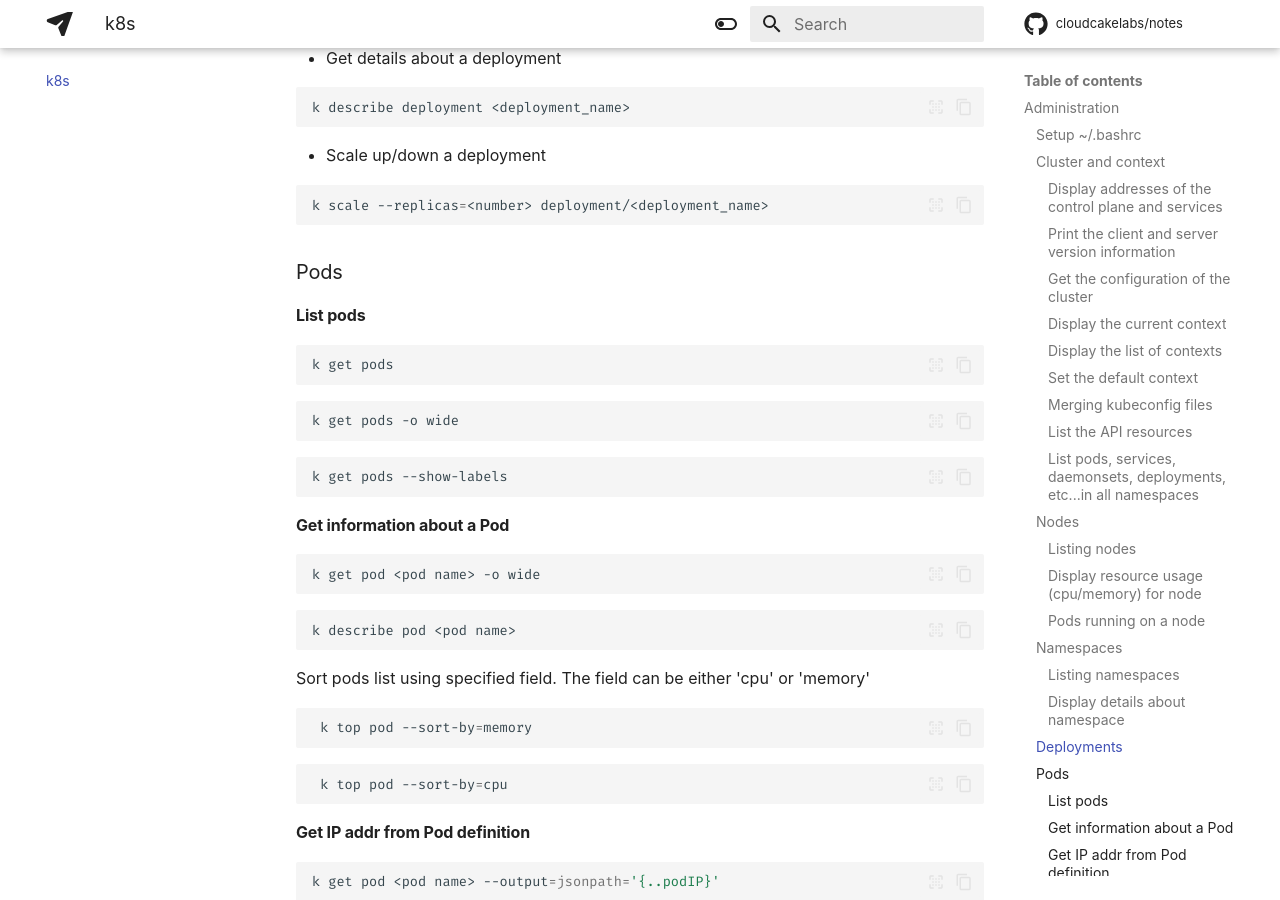
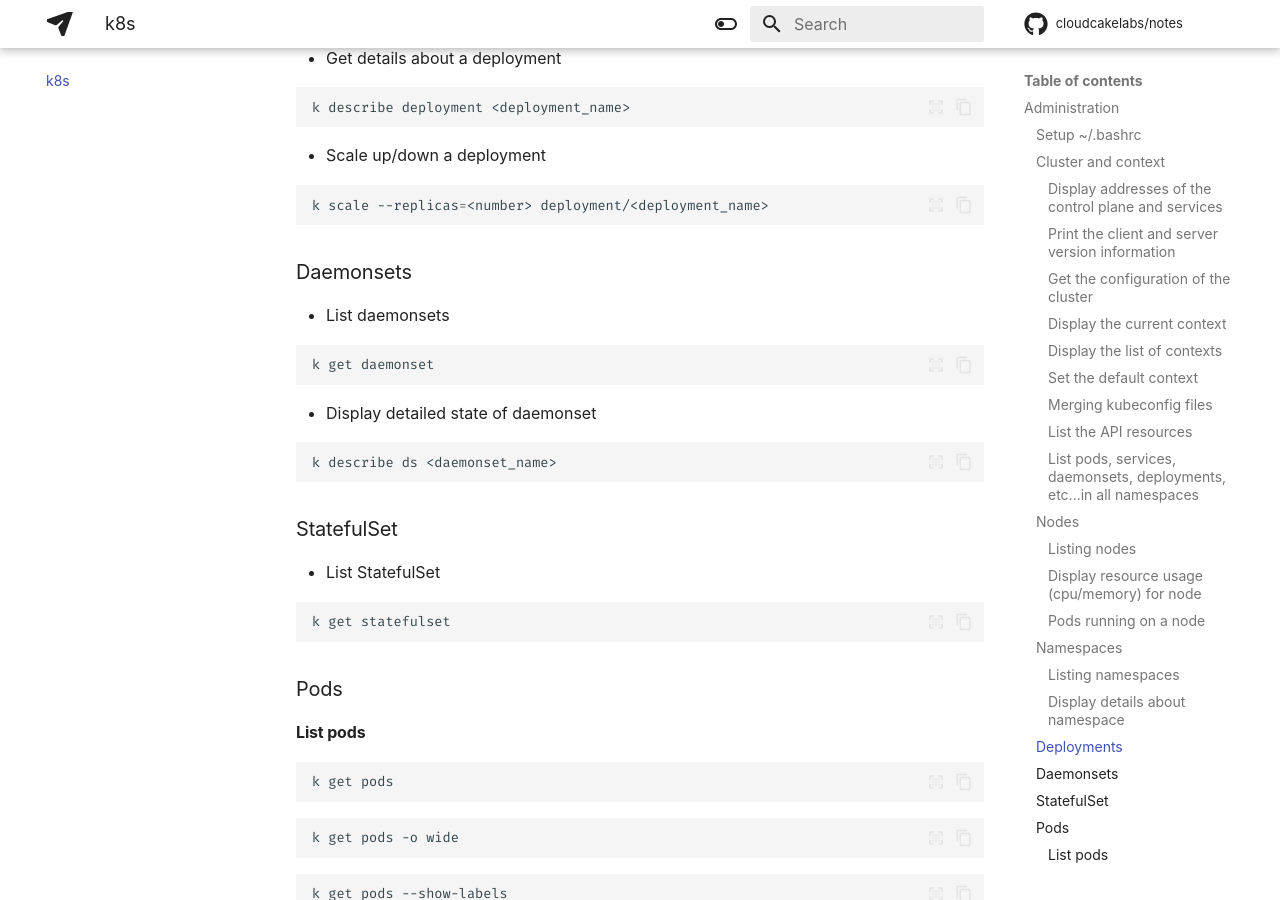
Before and after one commit to cloudcakelabs/notes, an MkDocs documentation site: the page built from docs/k8s.md, in a window 1280 px wide and 900 px high, scrolled down 2278 px. Built offline with MkDocs 1.6.1 and Material for MkDocs 9.7.7, drawn with Linux system fonts in a browser that asks for light colours; some web fonts are replaced; comment, search, counter and statistics services are not loaded.

Commit message:
Update notes.

````diff
--- a/docs/k8s.md
+++ b/docs/k8s.md
@@ -132,6 +132,28 @@ k describe deployment <deployment_name>
 k scale --replicas=<number> deployment/<deployment_name>
 ```
 
+### Daemonsets
+
+- List daemonsets
+
+```sh
+k get daemonset
+```
+
+- Display detailed state of daemonset
+
+```sh
+k describe ds <daemonset_name>
+```
+
+### StatefulSet
+
+- List StatefulSet
+
+```sh
+k get statefulset
+```
+
 ### Pods
 
 #### List pods
@@ -237,7 +259,6 @@ k get rs | awk '{if ($2 != 0) print $0}'
 ```sh
 k describe rs/<rs name>
 ```
-
 
 ## Maintenance
 
````
